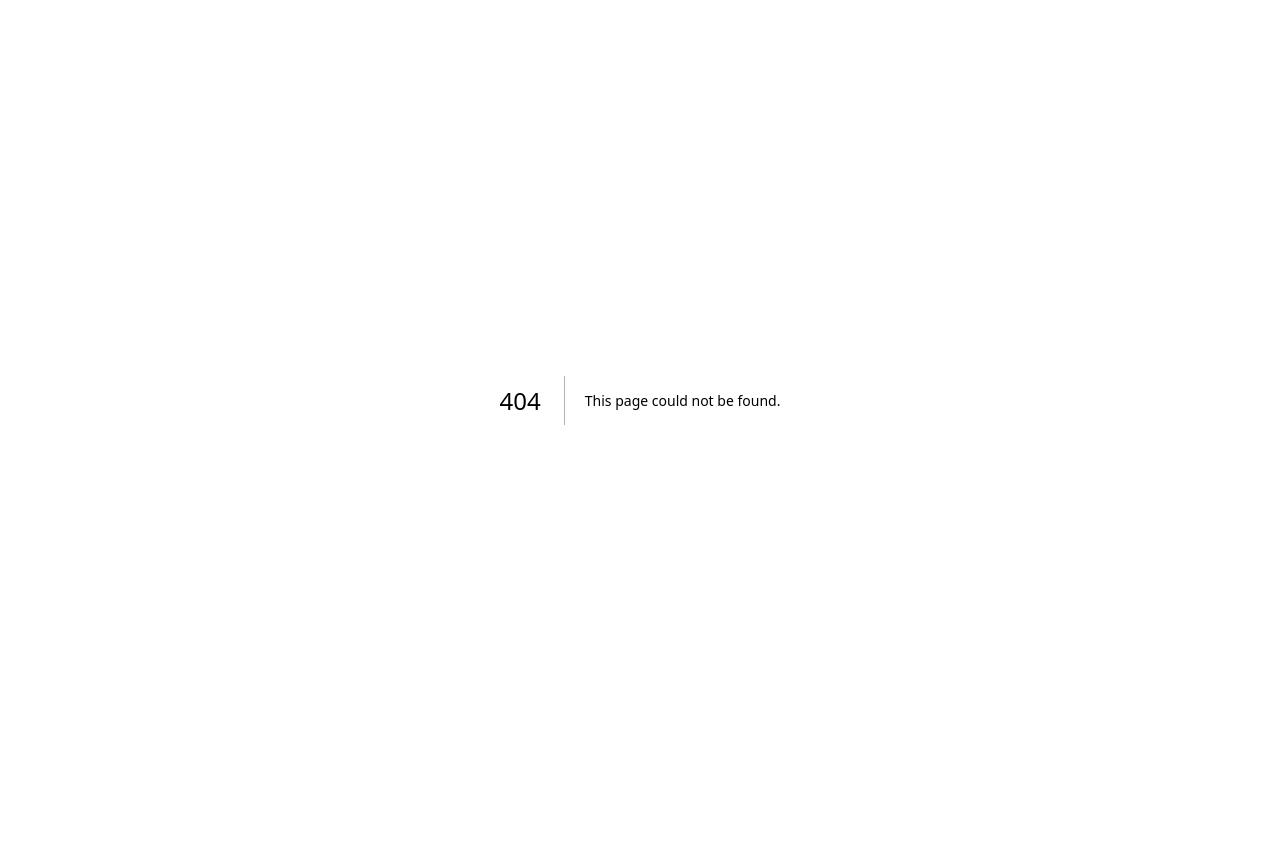
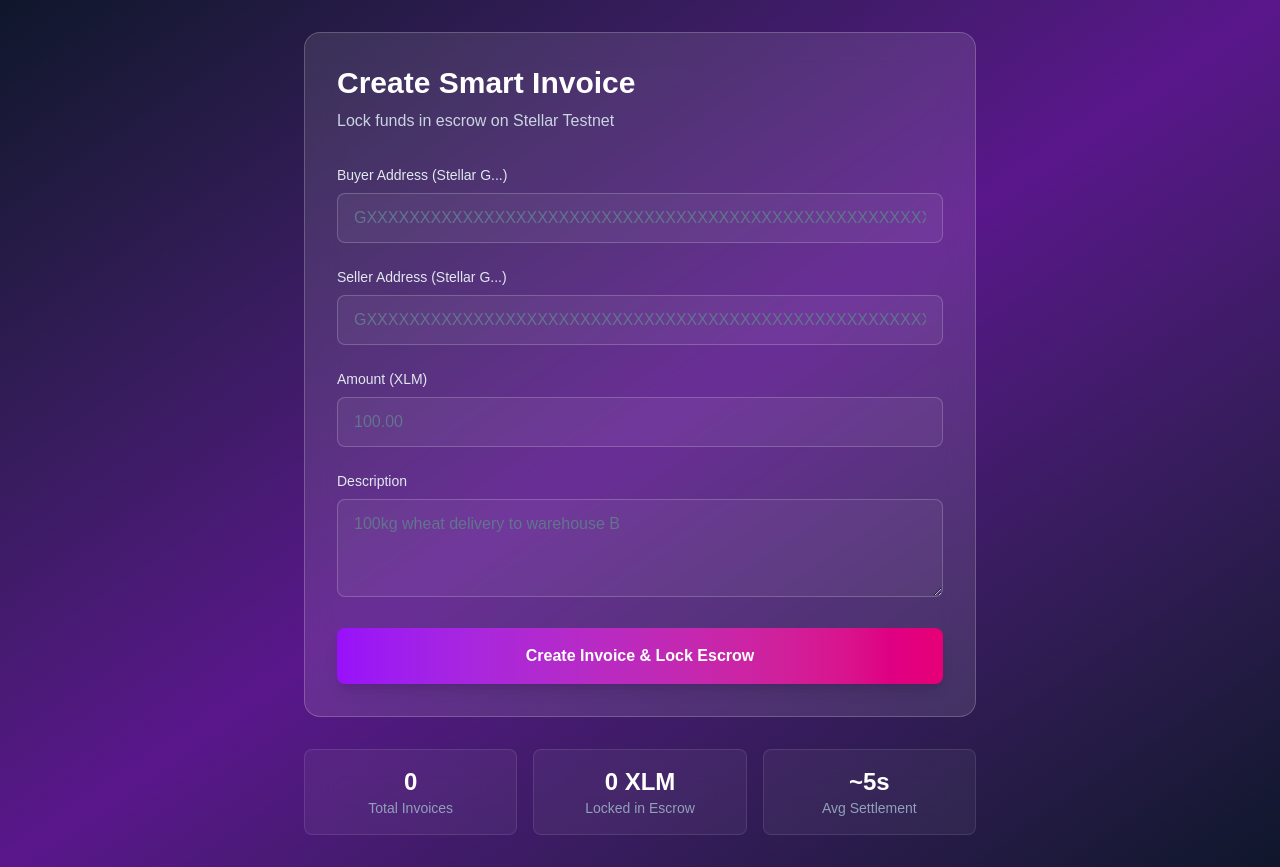
Before and after one commit to SarthakKshirsagar01/NexuraProtocol, a Next.js app in the folder frontend/: page /create-invoice in a window 1280 px wide. Before the commit this address had no page. Before the commit the page ends 800 px from the top, so only its background shows below. Built offline with nearby package versions, Linux system fonts and the light colour scheme.

Commit message:
feat: invoice creation form and escrow status dashboard (Next.js 15)

```diff
--- /dev/null
+++ b/frontend/app/create-invoice/page.tsx
@@ -0,0 +1,169 @@
+"use client";
+
+import { useState, type FormEvent } from "react";
+import * as StellarSdk from "@stellar/stellar-sdk";
+
+export default function CreateInvoice() {
+  const [buyer, setBuyer] = useState("");
+  const [seller, setSeller] = useState("");
+  const [amount, setAmount] = useState("");
+  const [description, setDescription] = useState("");
+  const [status, setStatus] = useState("");
+  const [txHash, setTxHash] = useState("");
+
+  const handleSubmit = async (e: FormEvent) => {
+    e.preventDefault();
+    setStatus("Creating invoice...");
+
+    try {
+      if (
+        !StellarSdk.StrKey.isValidEd25519PublicKey(buyer) ||
+        !StellarSdk.StrKey.isValidEd25519PublicKey(seller)
+      ) {
+        setStatus("❌ Buyer and seller must be valid Stellar public keys");
+        return;
+      }
+
+      if (Number(amount) <= 0 || !description.trim()) {
+        setStatus("❌ Amount must be positive and description is required");
+        return;
+      }
+
+      const freighter = (window as any).freighter;
+      if (!freighter) {
+        setStatus("❌ Please install Freighter wallet");
+        return;
+      }
+
+      const { isConnected } = await freighter.isConnected();
+      if (!isConnected) {
+        setStatus("❌ Please connect Freighter wallet");
+        return;
+      }
+
+      await freighter.getNetwork();
+      const publicKey = await freighter.getPublicKey();
+
+      setStatus(`✓ Connected: ${publicKey.slice(0, 8)}...`);
+
+      const invoiceId = Math.floor(Math.random() * 10000);
+
+      setStatus(`✅ Invoice #${invoiceId} created on Stellar Testnet`);
+      setTxHash(`Simulated-TX-${invoiceId}`);
+    } catch (error: any) {
+      setStatus(`❌ Error: ${error.message}`);
+    }
+  };
+
+  return (
+    <div className="min-h-screen bg-gradient-to-br from-slate-900 via-purple-900 to-slate-900 flex items-center justify-center p-8">
+      <div className="max-w-2xl mx-auto w-full">
+        <div className="bg-white/10 backdrop-blur-lg rounded-2xl p-8 border border-white/20">
+          <h1 className="text-3xl font-bold text-white mb-2">
+            Create Smart Invoice
+          </h1>
+          <p className="text-slate-300 mb-8">
+            Lock funds in escrow on Stellar Testnet
+          </p>
+
+          <form onSubmit={handleSubmit} className="space-y-6">
+            <div>
+              <label className="block text-sm font-medium text-slate-200 mb-2">
+                Buyer Address (Stellar G...)
+              </label>
+              <input
+                type="text"
+                value={buyer}
+                onChange={(e) => setBuyer(e.target.value)}
+                placeholder="GXXXXXXXXXXXXXXXXXXXXXXXXXXXXXXXXXXXXXXXXXXXXXXXXXXXXX"
+                className="w-full px-4 py-3 bg-white/5 border border-white/20 rounded-lg text-white placeholder-slate-500 focus:outline-none focus:ring-2 focus:ring-purple-500"
+                required
+              />
+            </div>
+
+            <div>
+              <label className="block text-sm font-medium text-slate-200 mb-2">
+                Seller Address (Stellar G...)
+              </label>
+              <input
+                type="text"
+                value={seller}
+                onChange={(e) => setSeller(e.target.value)}
+                placeholder="GXXXXXXXXXXXXXXXXXXXXXXXXXXXXXXXXXXXXXXXXXXXXXXXXXXXXX"
+                className="w-full px-4 py-3 bg-white/5 border border-white/20 rounded-lg text-white placeholder-slate-500 focus:outline-none focus:ring-2 focus:ring-purple-500"
+                required
+              />
+            </div>
+
+            <div>
+              <label className="block text-sm font-medium text-slate-200 mb-2">
+                Amount (XLM)
+              </label>
+              <input
+                type="number"
+                step="0.01"
+                value={amount}
+                onChange={(e) => setAmount(e.target.value)}
+                placeholder="100.00"
+                className="w-full px-4 py-3 bg-white/5 border border-white/20 rounded-lg text-white placeholder-slate-500 focus:outline-none focus:ring-2 focus:ring-purple-500"
+                required
+              />
+            </div>
+
+            <div>
+              <label className="block text-sm font-medium text-slate-200 mb-2">
+                Description
+              </label>
+              <textarea
+                value={description}
+                onChange={(e) => setDescription(e.target.value)}
+                placeholder="100kg wheat delivery to warehouse B"
+                rows={3}
+                className="w-full px-4 py-3 bg-white/5 border border-white/20 rounded-lg text-white placeholder-slate-500 focus:outline-none focus:ring-2 focus:ring-purple-500"
+                required
+              />
+            </div>
+
+            <button
+              type="submit"
+              className="w-full bg-gradient-to-r from-purple-600 to-pink-600 text-white font-semibold py-4 rounded-lg hover:from-purple-700 hover:to-pink-700 transition-all duration-200 shadow-lg hover:shadow-purple-500/50"
+            >
+              Create Invoice & Lock Escrow
+            </button>
+          </form>
+
+          {status && (
+            <div className="mt-6 p-4 bg-white/5 border border-white/20 rounded-lg">
+              <p className="text-slate-200 text-sm">{status}</p>
+              {txHash && (
+                <a
+                  href={`https://testnet.stellarchain.io/transactions/${txHash}`}
+                  target="_blank"
+                  rel="noopener noreferrer"
+                  className="text-purple-400 hover:text-purple-300 text-sm underline mt-2 inline-block"
+                >
+                  View on Explorer →
+                </a>
+              )}
+            </div>
+          )}
+        </div>
+
+        <div className="mt-8 grid grid-cols-1 sm:grid-cols-3 gap-4 text-center">
+          <div className="bg-white/5 backdrop-blur-lg rounded-lg p-4 border border-white/10">
+            <p className="text-2xl font-bold text-white">0</p>
+            <p className="text-slate-400 text-sm">Total Invoices</p>
+          </div>
+          <div className="bg-white/5 backdrop-blur-lg rounded-lg p-4 border border-white/10">
+            <p className="text-2xl font-bold text-white">0 XLM</p>
+            <p className="text-slate-400 text-sm">Locked in Escrow</p>
+          </div>
+          <div className="bg-white/5 backdrop-blur-lg rounded-lg p-4 border border-white/10">
+            <p className="text-2xl font-bold text-white">~5s</p>
+            <p className="text-slate-400 text-sm">Avg Settlement</p>
+          </div>
+        </div>
+      </div>
+    </div>
+  );
+}
--- a/frontend/app/page.tsx
+++ b/frontend/app/page.tsx
@@ -1,65 +1,24 @@
-import Image from "next/image";
+import Link from "next/link";
 
 export default function Home() {
   return (
-    <div className="flex flex-col flex-1 items-center justify-center bg-zinc-50 font-sans dark:bg-black">
-      <main className="flex flex-1 w-full max-w-3xl flex-col items-center justify-between py-32 px-16 bg-white dark:bg-black sm:items-start">
-        <Image
-          className="dark:invert"
-          src="/next.svg"
-          alt="Next.js logo"
-          width={100}
-          height={20}
-          priority
-        />
-        <div className="flex flex-col items-center gap-6 text-center sm:items-start sm:text-left">
-          <h1 className="max-w-xs text-3xl font-semibold leading-10 tracking-tight text-black dark:text-zinc-50">
-            To get started, edit the page.tsx file.
-          </h1>
-          <p className="max-w-md text-lg leading-8 text-zinc-600 dark:text-zinc-400">
-            Looking for a starting point or more instructions? Head over to{" "}
-            <a
-              href="https://vercel.com/templates?framework=next.js&utm_source=create-next-app&utm_medium=appdir-template-tw&utm_campaign=create-next-app"
-              className="font-medium text-zinc-950 dark:text-zinc-50"
-            >
-              Templates
-            </a>{" "}
-            or the{" "}
-            <a
-              href="https://nextjs.org/learn?utm_source=create-next-app&utm_medium=appdir-template-tw&utm_campaign=create-next-app"
-              className="font-medium text-zinc-950 dark:text-zinc-50"
-            >
-              Learning
-            </a>{" "}
-            center.
-          </p>
-        </div>
-        <div className="flex flex-col gap-4 text-base font-medium sm:flex-row">
-          <a
-            className="flex h-12 w-full items-center justify-center gap-2 rounded-full bg-foreground px-5 text-background transition-colors hover:bg-[#383838] dark:hover:bg-[#ccc] md:w-[158px]"
-            href="https://vercel.com/new?utm_source=create-next-app&utm_medium=appdir-template-tw&utm_campaign=create-next-app"
-            target="_blank"
-            rel="noopener noreferrer"
-          >
-            <Image
-              className="dark:invert"
-              src="/vercel.svg"
-              alt="Vercel logomark"
-              width={16}
-              height={16}
-            />
-            Deploy Now
-          </a>
-          <a
-            className="flex h-12 w-full items-center justify-center rounded-full border border-solid border-black/[.08] px-5 transition-colors hover:border-transparent hover:bg-black/[.04] dark:border-white/[.145] dark:hover:bg-[#1a1a1a] md:w-[158px]"
-            href="https://nextjs.org/docs?utm_source=create-next-app&utm_medium=appdir-template-tw&utm_campaign=create-next-app"
-            target="_blank"
-            rel="noopener noreferrer"
-          >
-            Documentation
-          </a>
-        </div>
-      </main>
+    <div className="min-h-screen bg-gradient-to-br from-slate-900 via-purple-900 to-slate-900 flex items-center justify-center p-8">
+      <div className="text-center">
+        <h1 className="text-6xl font-bold text-white mb-4">Nexura Protocol</h1>
+        <p className="text-xl text-slate-300 mb-8 max-w-2xl mx-auto">
+          Trustless Smart Invoice Ecosystem for SMEs on Stellar
+        </p>
+        <p className="text-slate-400 mb-12 max-w-xl mx-auto">
+          Convert net-30/60 payment terms into instant, yield-bearing escrow
+          contracts with automated bulk worker payouts
+        </p>
+        <Link
+          href="/create-invoice"
+          className="inline-block bg-gradient-to-r from-purple-600 to-pink-600 text-white font-semibold px-8 py-4 rounded-lg hover:from-purple-700 hover:to-pink-700 transition-all duration-200 shadow-lg hover:shadow-purple-500/50"
+        >
+          Create Your First Invoice →
+        </Link>
+      </div>
     </div>
   );
 }
```
